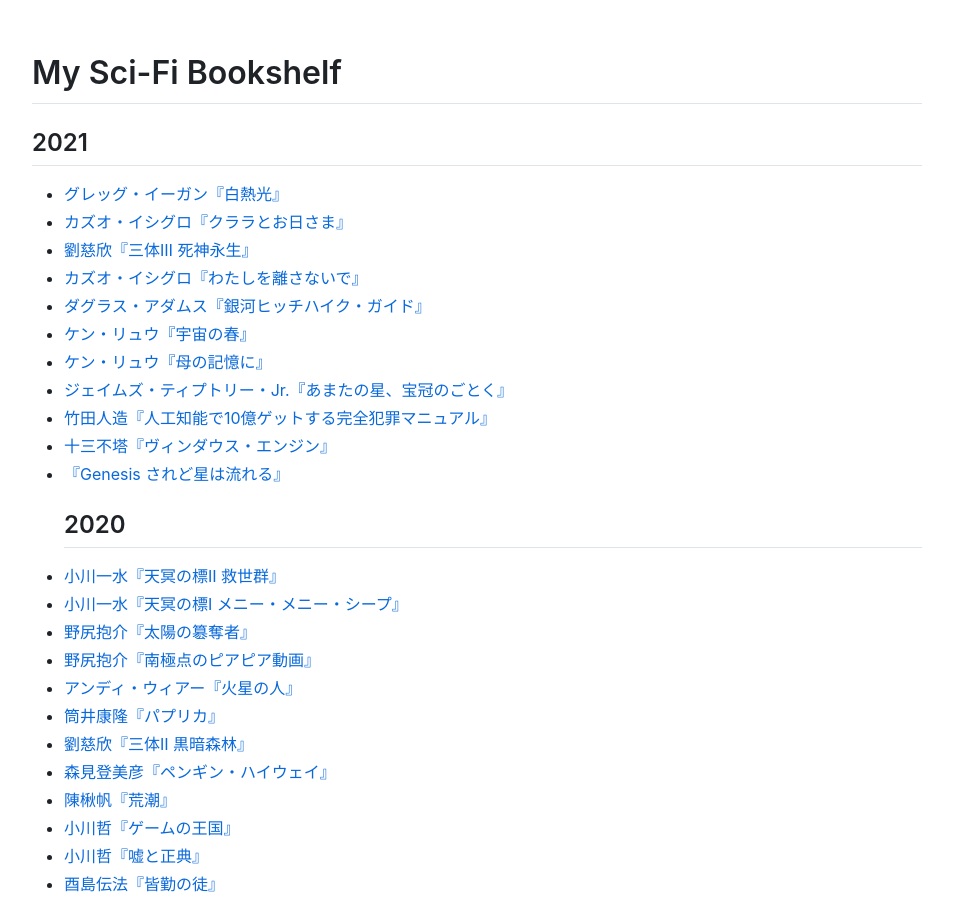
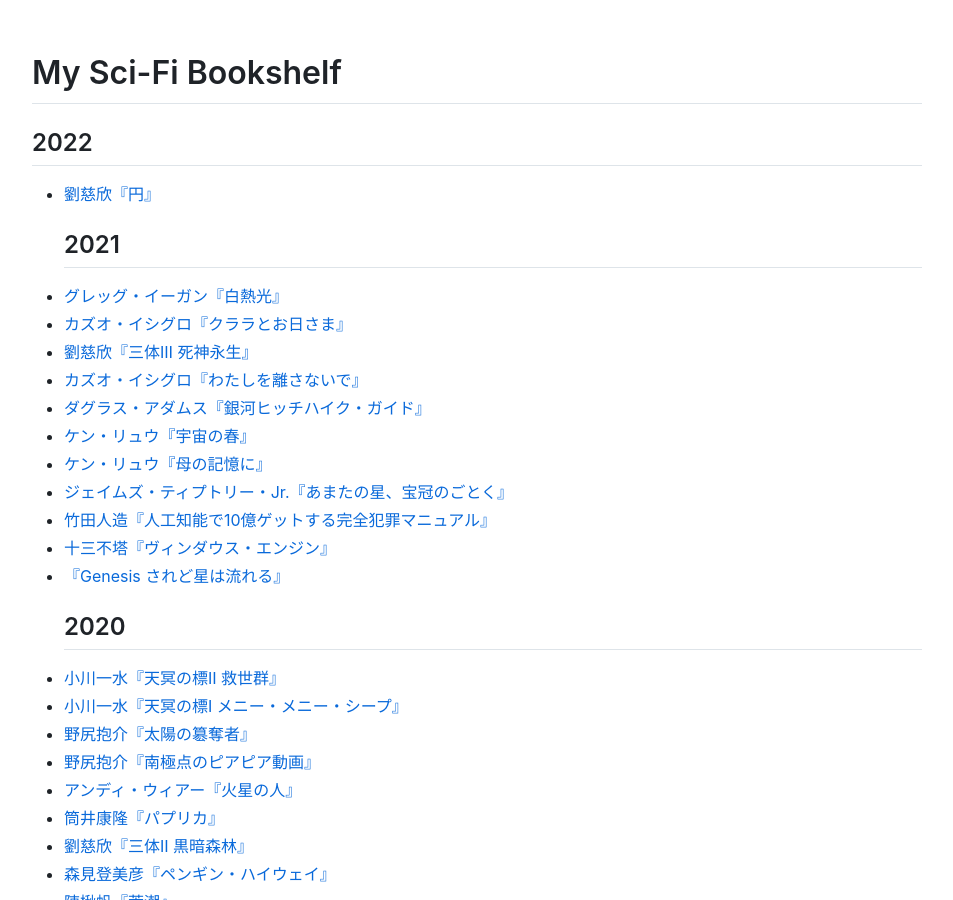
Before and after one commit to sankichi92/sankichi.net, a Jekyll site: the page built from sci-fi.md, in a window 1280 px wide and 900 px high. Shown: the whole window, without its empty margins (163-1116 px from the left). Built offline with Jekyll 4.4.1, drawn with Linux system fonts in a browser that asks for light colours; nearby versions of some CDN libraries; our own code applies the rules of GitHub Pages for plain Markdown files.

Commit message:
劉慈欣『円』

```diff
--- a/_data/sci-fi-novels.yml
+++ b/_data/sci-fi-novels.yml
@@ -1,3 +1,8 @@
+- title: 円
+  author: 劉慈欣
+  asin: B09LGXJR9B
+  date: 2022-01-02
+
 - title: 白熱光
   author: グレッグ・イーガン
   asin: B071JTJWB7
```
